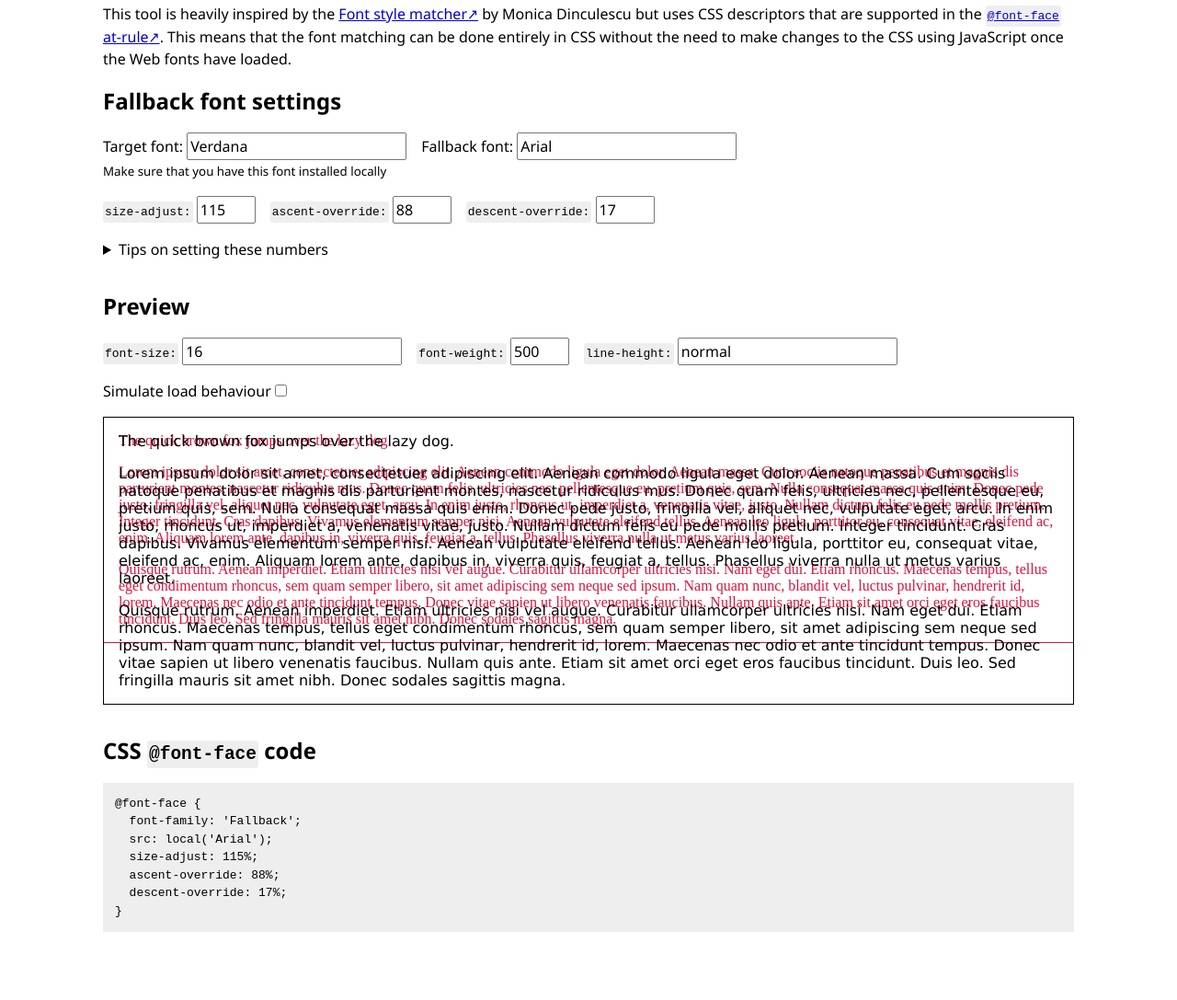
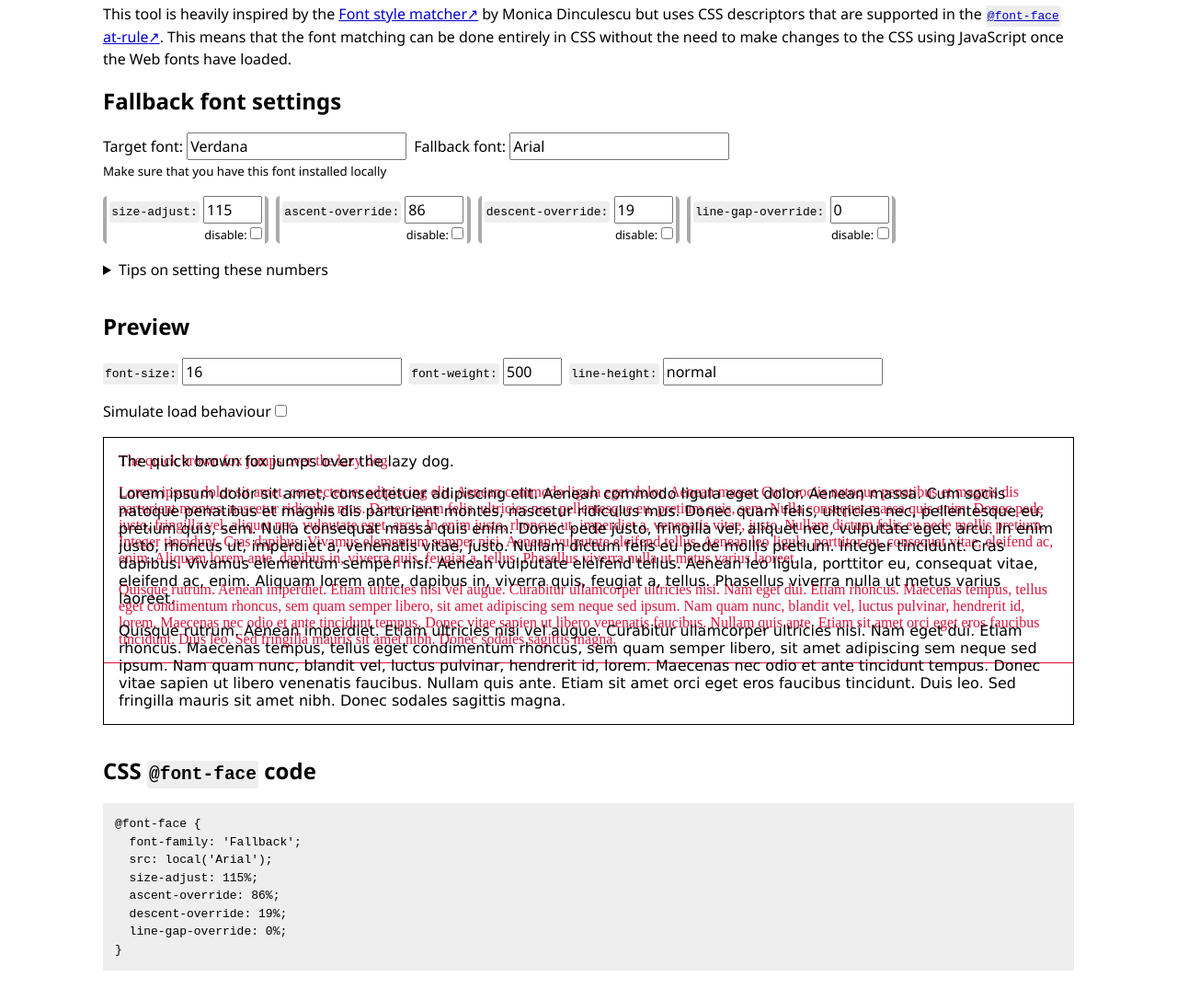
Before and after one commit to paulbrimicombe/font-matcher, a plain HTML site: page index.html in a window 1280 px wide. Shown: the part 182-1269 px from the top of the page at 92% size. Before the commit the page ends 1227 px from the top, so only its background shows below. Drawn offline with Linux system fonts and the light colour scheme.

Commit message:
Add support for line-gap-override

```diff
--- a/index.html
+++ b/index.html
@@ -3,7 +3,10 @@
   <head>
     <meta charset="utf-8" />
     <title>Font Matcher</title>
-    <meta name="description" content="A tool to help match Web-fonts and fallback fonts.">
+    <meta
+      name="description"
+      content="A tool to help match Web-fonts and fallback fonts."
+    />
     <link rel="icon" href="favicon.svg" type="image/x-svg" />
     <meta name="viewport" content="width=device-width, initial-scale=1" />
     <link rel="stylesheet" type="text/css" media="screen" href="reset.css" />
@@ -52,7 +55,7 @@
           by Monica Dinculescu but uses CSS descriptors that are supported in
           the
           <a
-            href="https://developer.mozilla.org/en-US/docs/Web/CSS/@font-face/font-display"
+            href="https://developer.mozilla.org/en-US/docs/Web/CSS/@font-face"
             referrerpolicy="no-referrer"
             target="_blank"
             ><code class="css-variable">@font-face</code> at-rule</a
@@ -88,8 +91,11 @@
             </span>
           </div>
           <div class="inputs">
+            <div class="optional-input">
               <span class="input-pair">
-              <label class="css-variable" for="size-adjust">size-adjust:</label>
+                <label class="css-variable" for="size-adjust"
+                  >size-adjust:</label
+                >
                 <input
                   type="number"
                   id="size-adjust"
@@ -97,6 +103,16 @@
                   value="115"
                 />
               </span>
+              <span class="input-pair, input-disable">
+                <label for="size-adjust-disable">disable:</label>
+                <input
+                  type="checkbox"
+                  id="size-adjust-disable"
+                  name="size-adjust-disable"
+                />
+              </span>
+            </div>
+            <div class="optional-input">
               <span class="input-pair">
                 <label class="css-variable" for="ascent-override"
                   >ascent-override:</label
@@ -105,9 +121,19 @@
                   type="number"
                   id="ascent-override"
                   name="ascent-override"
-                value="88"
+                  value="86"
                 />
               </span>
+              <span class="input-pair, input-disable">
+                <label for="ascent-override-disable">disable:</label>
+                <input
+                  type="checkbox"
+                  id="ascent-override-disable"
+                  name="ascent-override-disable"
+                />
+              </span>
+            </div>
+            <div class="optional-input">
               <span class="input-pair">
                 <label class="css-variable" for="descent-override"
                   >descent-override:</label
@@ -116,31 +142,74 @@
                   type="number"
                   id="descent-override"
                   name="descent-override"
-                value="17"
+                  value="19"
                 />
               </span>
+              <span class="input-pair, input-disable">
+                <label for="descent-override-disable">disable:</label>
+                <input
+                  type="checkbox"
+                  id="descent-override-disable"
+                  name="descent-override-disable"
+                />
+              </span>
+            </div>
+            <div class="optional-input">
+              <span class="input-pair">
+                <label class="css-variable" for="line-gap-override"
+                  >line-gap-override:</label
+                >
+                <input
+                  type="number"
+                  id="line-gap-override"
+                  name="line-gap-override"
+                  value="0"
+                />
+              </span>
+              <span class="input-pair, input-disable">
+                <label for="line-gap-override-disable">disable:</label>
+                <input
+                  type="checkbox"
+                  id="line-gap-override-disable"
+                  name="line-gap-override-disable"
+                />
+              </span>
+            </div>
           </div>
         </form>
         <details>
           <summary>Tips on setting these numbers</summary>
+          <div>
+            <h3>Getting the best results</h3>
             <ol>
               <li>
-              First set <code class="css-variable">size-adjust</code> to match
+                Set <code class="css-variable">ascent-override</code>,
+                <code class="css-variable">descent-override</code>, and
+                <code class="css-variable">line-gap-override</code> to zero and
+                make sure that <code class="css-variable">line-height</code> is
+                set to "normal".
+              </li>
+              <li>
+                Disable <code class="css-variable">ascent-override</code> and
+                adjust <code class="css-variable">size-adjust</code> to match
                 the length of the first line of text.
               </li>
               <li>
-              Then set <code class="css-variable">ascent-override</code> to
-              match the baselines of the first line of text.
+                Enable <code class="css-variable">ascent-override</code> and
+                adjust it to match the baselines of the first line of text.
               </li>
               <li>
                 Then set <code class="css-variable">descent-override</code> to
                 match the size of the preview content boxes.
               </li>
               <li>
-              Then preview with varying
+                Preview with varying
                 <code class="css-variable">line-height</code> and
                 <code class="css-variable">font-size</code>.
               </li>
+            </ol>
+            <h3>Notes</h3>
+            <ul>
               <li>
                 You may need separate overrides for different font weights:
                 <ul>
@@ -153,9 +222,10 @@
                   </li>
                   <li>
                     You can have multiple
-                  <code class="css-variable">@font-face</code> declarations with
-                  the same <code class="css-variable">font-family</code> name
-                  for different
+                    <code class="css-variable">@font-face</code> declarations
+                    with the same
+                    <code class="css-variable">font-family</code> name for
+                    different
                     <code class="css-variable">font-weight</code> ranges:
                     <pre class="narrow"><code>@font-face {
   font-family: 'Fallback';
@@ -172,7 +242,14 @@
                   </li>
                 </ul>
               </li>
-          </ol>
+              <li>
+                The <code class="css-variable">line-gap-override</code> setting
+                only has an effect for
+                <code class="css-variable">line-height: normal;</code> and is
+                often best overridden to be zero.
+              </li>
+            </ul>
+          </div>
         </details>
       </section>
       <section id="preview">
--- a/main.css
+++ b/main.css
@@ -45,13 +45,40 @@ form {
 form .inputs {
   display: flex;
   flex-direction: row;
-  gap: 1em;
+  gap: 0.5em;
   flex-wrap: wrap;
   align-items: start;
 }
 
+form .optional-input {
+  display: flex;
+  flex-direction: column;
+  align-items: center;
+  border-left: 4px solid #0005;
+  border-right: 4px solid #0005;
+  padding: 0 0.2em;
+  border-radius: 0.3em;
+  gap: 0.2em;
+}
+
+form .optional-input .input-disable {
+  font-size: 0.8em;
+  align-self: flex-end;
+}
+
 form input[type="number"] {
   width: 4em;
+}
+
+details > div {
+  margin-left: 0.5em;
+  padding-left: 0.5em;
+  border-left: 4px solid #0005;
+  border-radius: 0.3em;
+}
+
+details h3 {
+  margin-top: 1em;
 }
 
 .input-item {
@@ -119,7 +146,7 @@ pre.narrow {
   margin-top: 1em;
 }
 
-.output.hidden * {
+.hidden {
   visibility: hidden;
 }
 
--- a/main.mjs
+++ b/main.mjs
@@ -61,6 +61,7 @@ const updateFonts = (event) => {
   const sizeAdjust = fallbackFormData.get("size-adjust")?.toString();
   const ascentOverride = fallbackFormData.get("ascent-override")?.toString();
   const descentOverride = fallbackFormData.get("descent-override")?.toString();
+  const lineGapOverride = fallbackFormData.get("line-gap-override")?.toString();
 
   const previewFormData = new FormData(previewForm);
   const fontSize = previewFormData.get("font-size")?.toString();
@@ -75,7 +76,6 @@ const updateFonts = (event) => {
     fallbackPreview.classList.remove("hidden");
 
     webfontPreview.classList.add("hidden");
-
     fallbackPreview.classList.add("black");
 
     currentInterval = setInterval(() => {
@@ -101,9 +101,10 @@ const updateFonts = (event) => {
   const fontFaceCSS = `@font-face {
   font-family: 'Fallback';
   src: local('${fallbackFont}');
-  size-adjust: ${sizeAdjust}%;
-  ascent-override: ${ascentOverride}%;
-  descent-override: ${descentOverride}%;
+  size-adjust: ${sizeAdjust ? `${sizeAdjust}%` : "initial"};
+  ascent-override: ${ascentOverride ? `${ascentOverride}%` : "initial"};
+  descent-override: ${descentOverride ? `${descentOverride}%` : "initial"};
+  line-gap-override: ${lineGapOverride ? `${lineGapOverride}%` : "initial"};
 }`;
 
   const outputCSS = `
@@ -128,3 +129,24 @@ const updateFonts = (event) => {
 updateFonts();
 fallbackForm.addEventListener("change", updateFonts);
 previewForm.addEventListener("change", updateFonts);
+window.addEventListener("resize", updateFonts);
+
+const disableInputs = document.querySelectorAll(
+  '.input-disable > input[type="checkbox"]'
+);
+for (const input of disableInputs) {
+  if (input instanceof HTMLInputElement) {
+    const [inputID] = input.name.split("-disable");
+    const actualInput = document.getElementById(inputID);
+
+    if (actualInput instanceof HTMLInputElement) {
+      input.addEventListener("click", () => {
+        if (input.checked) {
+          actualInput.disabled = true;
+        } else {
+          actualInput.disabled = false;
+        }
+      });
+    }
+  }
+}
```
Lines whose indentation alone changed are shown as unchanged.
